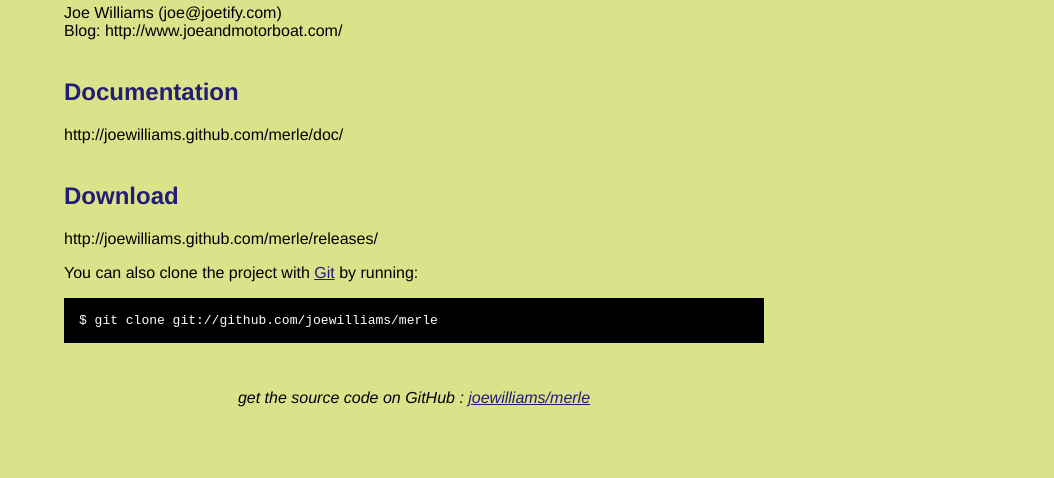
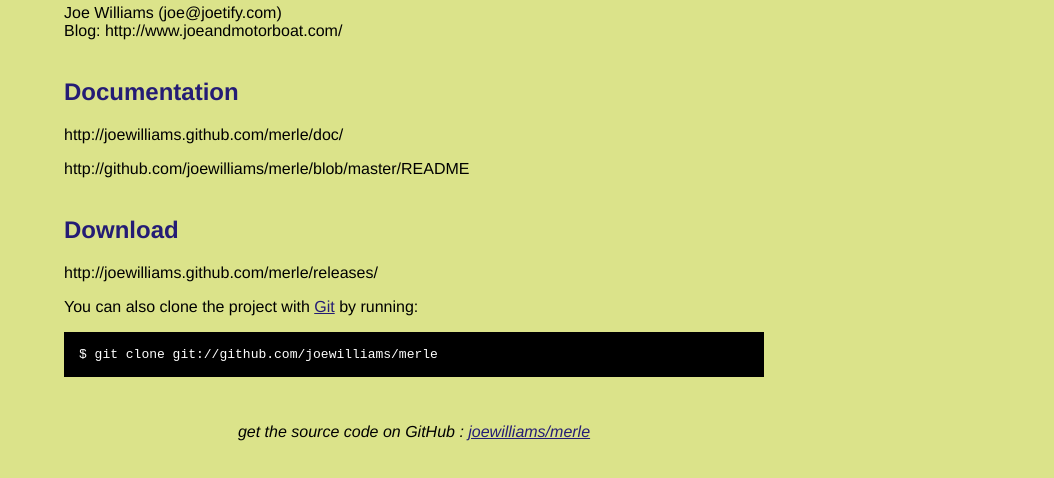
Before and after one commit to joewilliams/merle, a plain HTML site: page index.html in a window 1280 px wide. Shown: the part 322-800 px from the top of the page, without its empty margins (226-1280 px from the left). Drawn offline with Linux system fonts and the light colour scheme.

Commit message:
another index.html change

```diff
--- a/index.html
+++ b/index.html
@@ -49,7 +49,8 @@
 <h2>Authors</h2>
 <p>Joe Williams (joe@joetify.com)<br> Blog: http://www.joeandmotorboat.com/<br/><br/>      </p>
 <h2>Documentation</h2>
-<p> http://joewilliams.github.com/merle/doc/<br/><br/> </p>
+<p> http://joewilliams.github.com/merle/doc/<br/></p>
+<p> http://github.com/joewilliams/merle/blob/master/README<br><br></p>
 
 
     <h2>Download</h2>
```
